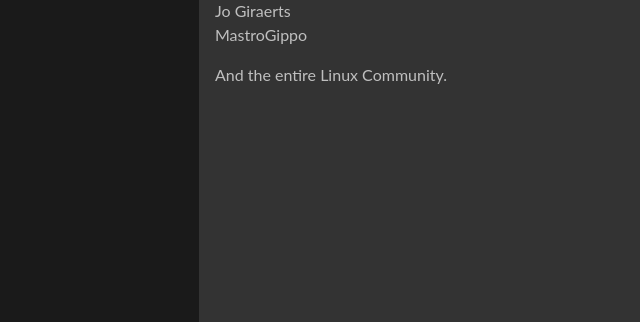
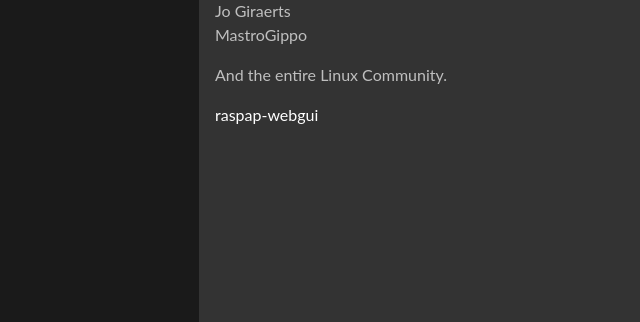
Before and after one commit to jnuyens/freedomev, a PHP site: page / in a window 1280 px wide, after a click on "About". Shown: the part 478-800 px from the top of the page, without its empty margins (151-791 px from the left). Run offline with PHP 8.4, Linux system fonts and the light colour scheme.

```diff
--- a/var/www/html/index.php
+++ b/var/www/html/index.php
@@ -112,6 +112,7 @@ Jo Giraerts<BR>
 MastroGippo<BR><P>
 
 And the entire Linux Community.</p>
+<A HREF=http://192.168.90.100/raspap-webgui>raspap-webgui</a>
 </div>
 
 
```
Also changed, not shown: 4 other files.
